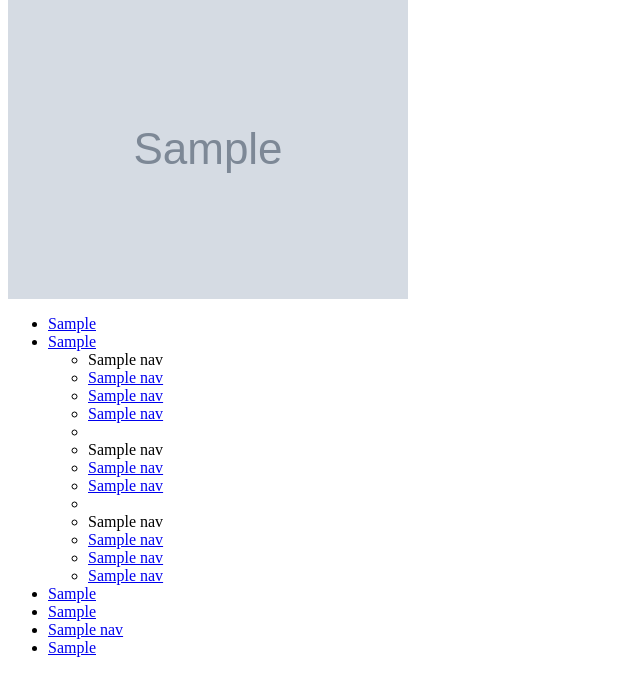
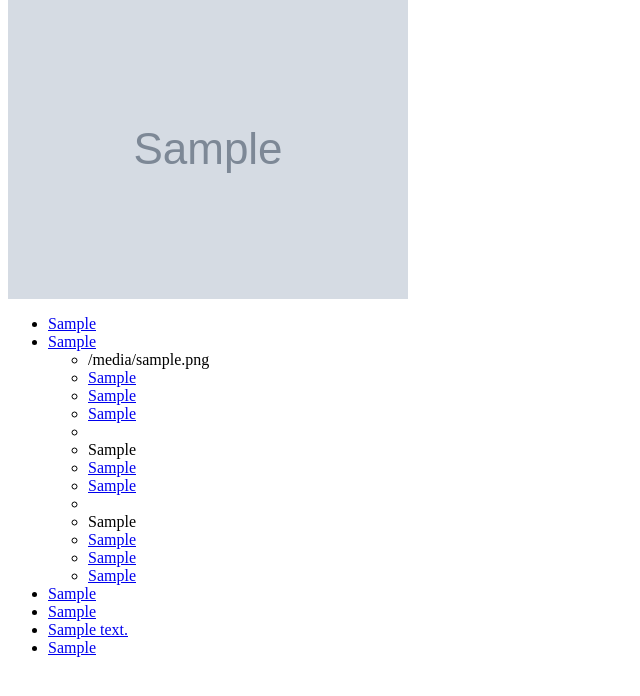
Before and after one commit to Laurent-Fournier/jenniferperseverante, a Django app: template jp_viz/templates/widget_navbar_tb.html in a window 1280 px wide. Shown: the part 15-711 px from the top of the page, without its empty margins (0-640 px from the left). Run offline with Django 3.2, Linux system fonts and the light colour scheme; the template is opened without the code that fills it: most values are stand-ins (such as "Sample title", 1, 10 or a date in 2020); grey boxes marked "Sample" are stand-in pictures.

Commit message:
Add TB Navbar labels and use cache on labels context processors

```diff
--- a/jp_viz/templates/widget_navbar_tb.html
+++ b/jp_viz/templates/widget_navbar_tb.html
@@ -21,61 +21,65 @@
                     <div class="rd-navbar-nav-wrap">
                         <!-- Navbar Nav-->
                         <ul class="rd-navbar-nav">
-                            <li class="rd-nav-item{% if active == 'home' %} active{% endif %}"><a class="rd-nav-link" href="/{{lg}}/">{{labels.NAVBAR_NAV_HOME}}</a></li>
+                            <li class="rd-nav-item{% if active == 'home' %} active{% endif %}"><a class="rd-nav-link"
+                                    href="/{{lg}}/">{{labels.NAVBAR_NAV_HOME}}</a></li>
 
                             <li class="rd-nav-item"><a class="rd-nav-link" href="#">{{labels.NAVBAR_NAV_SERVICES}}</a>
                                 <ul class="rd-menu rd-navbar-dropdown">
-                                    <li>{{navbar.discover.nav}}</li>
+                                    <li>{{labels.NAVBAR_NAV_SERVICES_DISCOVER}}</li>
                                     <li class="rd-dropdown-item{% if active == 'feminization' %} active{% endif %}"><a
                                             class="rd-dropdown-link"
-                                            href="/{{lg}}/{{ navbar.feminization.slug }}">{{navbar.feminization.nav}}</a>
+                                            href="/{{lg}}/{{labels.NAVBAR_NAV_SERVICES_FEMINIZATION_SLUG}}">{{labels.NAVBAR_NAV_SERVICES_FEMINIZATION}}</a>
                                     </li>
-                                    <li class="rd-dropdown-item{% if active == 'relooking' %} active{% endif %}"><a
+                                    <li class="rd-dropdown-item{% if active == 'makeover' %} active{% endif %}"><a
                                             class="rd-dropdown-link"
-                                            href="/{{lg}}/{{ navbar.relooking.slug }}">{{navbar.relooking.nav}}</a>
+                                            href="/{{lg}}/{{labels.NAVBAR_NAV_SERVICES_MAKEOVER_SLUG}}">{{labels.NAVBAR_NAV_SERVICES_MAKEOVER}}</a>
                                     </li>
                                     <li class="rd-dropdown-item{% if active == 'private_lessons' %} active{% endif %}">
                                         <a class="rd-dropdown-link"
-                                            href="/{{lg}}/{{ navbar.private_lessons.slug }}">{{navbar.private_lessons.nav}}</a>
+                                            href="/{{lg}}/{{labels.NAVBAR_NAV_SERVICES_INDIVIDUAL_LESSONS_SLUG}}">{{labels.NAVBAR_NAV_SERVICES_INDIVIDUAL_LESSONS}}</a>
                                     </li>
                                     <li class="dropdown-separator"></li>
-                                    <li>{{navbar.share.nav}}</li>
+                                    <li>{{labels.NAVBAR_NAV_SERVICES_SHARE}}</li>
                                     <li
                                         class="rd-dropdown-item{% if active == 'transbeaute_evenings' %} active{% endif %}">
                                         <a class="rd-dropdown-link"
-                                            href="/{{lg}}/{{ navbar.transbeaute_evenings.slug }}">{{navbar.transbeaute_evenings.nav}}</a>
+                                            href="/{{lg}}/{{labels.NAVBAR_NAV_SERVICES_EVENINGS_SLUG}}">{{labels.NAVBAR_NAV_SERVICES_EVENINGS}}</a>
                                     </li>
                                     <li class="rd-dropdown-item{% if active == 'group_classes' %} active{% endif %}"><a
                                             class="rd-dropdown-link"
-                                            href="/{{lg}}/{{ navbar.group_classes.slug }}">{{navbar.group_classes.nav}}</a>
+                                            href="/{{lg}}/{{labels.NAVBAR_NAV_SERVICES_GROUP_CLASSES_SLUG}}">{{labels.NAVBAR_NAV_SERVICES_GROUP_CLASSES}}</a>
                                     </li>
                                     <li class="dropdown-separator"></li>
-                                    <li>{{navbar.company.nav}}</li>
+                                    <li>{{labels.NAVBAR_NAV_SERVICES_ACCOMPANIED}}</li>
                                     <li class="rd-dropdown-item{% if active == 'makeover_day' %} active{% endif %}"><a
                                             class="rd-dropdown-link"
-                                            href="/{{lg}}/{{ navbar.makeover_day.slug }}">{{navbar.makeover_day.nav}}</a>
+                                            href="/{{lg}}/{{labels.NAVBAR_NAV_SERVICES_DAY_SLUG}}">{{labels.NAVBAR_NAV_SERVICES_DAY}}</a>
                                     </li>
                                     <li class="rd-dropdown-item{% if active == 'guided_weekend' %} active{% endif %}"><a
                                             class="rd-dropdown-link"
-                                            href="/{{lg}}/{{ navbar.guided_weekend.slug }}">{{navbar.guided_weekend.nav}}</a>
+                                            href="/{{lg}}/{{labels.NAVBAR_NAV_SERVICES_WEEK_END_SLUG}}">{{labels.NAVBAR_NAV_SERVICES_WEEK_END}}</a>
                                     </li>
                                     <li
                                         class="rd-dropdown-item{% if active == 'personalized_stay' %} active{% endif %}">
                                         <a class="rd-dropdown-link"
-                                            href="/{{lg}}/{{ navbar.personalized_stay.slug }}">{{navbar.personalized_stay.nav}}</a>
+                                            href="/{{lg}}/{{labels.NAVBAR_NAV_SERVICES_STAY_SLUG}}">{{labels.NAVBAR_NAV_SERVICES_STAY}}</a>
                                     </li>
                                 </ul>
                             </li>
 
-                            <li class="rd-nav-item{% if active == 'blog' %} active{% endif %}"><a class="rd-nav-link" href="#">{{labels.NAVBAR_NAV_BLOG}}</a></li>
+                            <li class="rd-nav-item{% if active == 'blog' %} active{% endif %}"><a class="rd-nav-link"
+                                    href="{{labels.NAVBAR_NAV_BLOG_SLUG}}">{{labels.NAVBAR_NAV_BLOG}}</a></li>
 
-                            <li class="rd-nav-item{% if active == 'testimony' %} active{% endif %}"><a class="rd-nav-link" href="/{{lg}}/{{ navbar.testimony.slug }}">{{labels.NAVBAR_NAV_TESTIMONIALS}}</a>
+                            <li class="rd-nav-item{% if active == 'testimony' %} active{% endif %}"><a
+                                    class="rd-nav-link"
+                                    href="/{{lg}}/{{labels.NAVBAR_NAV_TESTIMONIALS_SLUG}}">{{labels.NAVBAR_NAV_TESTIMONIALS}}</a>
 
                             <li class="rd-nav-item{% if active == 'about' %} active{% endif %}"><a class="rd-nav-link"
-                                    href="/{{lg}}/{{navbar.about.slug}}">{{navbar.about.nav}}</a>
+                                    href="/{{lg}}/{{labels.NAVBAR_NAV_ABOUT_SLUG}}">{{labels.NAVBAR_NAV_ABOUT}}</a>
                             <li class="rd-nav-item{% if active == 'contact' %} active{% endif %}"><a
                                     class="rd-nav-link btn btn-primary"
-                                    href="/{{lg}}/{{navbar.contact.slug}}">{{labels.NAVBAR_NAV_CONTACT}}</a>
+                                    href="/{{lg}}/{{labels.NAVBAR_NAV_CONTACT_SLUG}}">{{labels.NAVBAR_NAV_CONTACT}}</a>
                                 {% if slugs_lg %}
                                 {% if lg == 'fr' %}
                             <li class="rd-nav-item"><a class="rd-nav-link" href="/en/{{slugs_lg.en}}"
```
Also changed, not shown: jp_viz/context_processors.py (added, +31 -0 lines).
